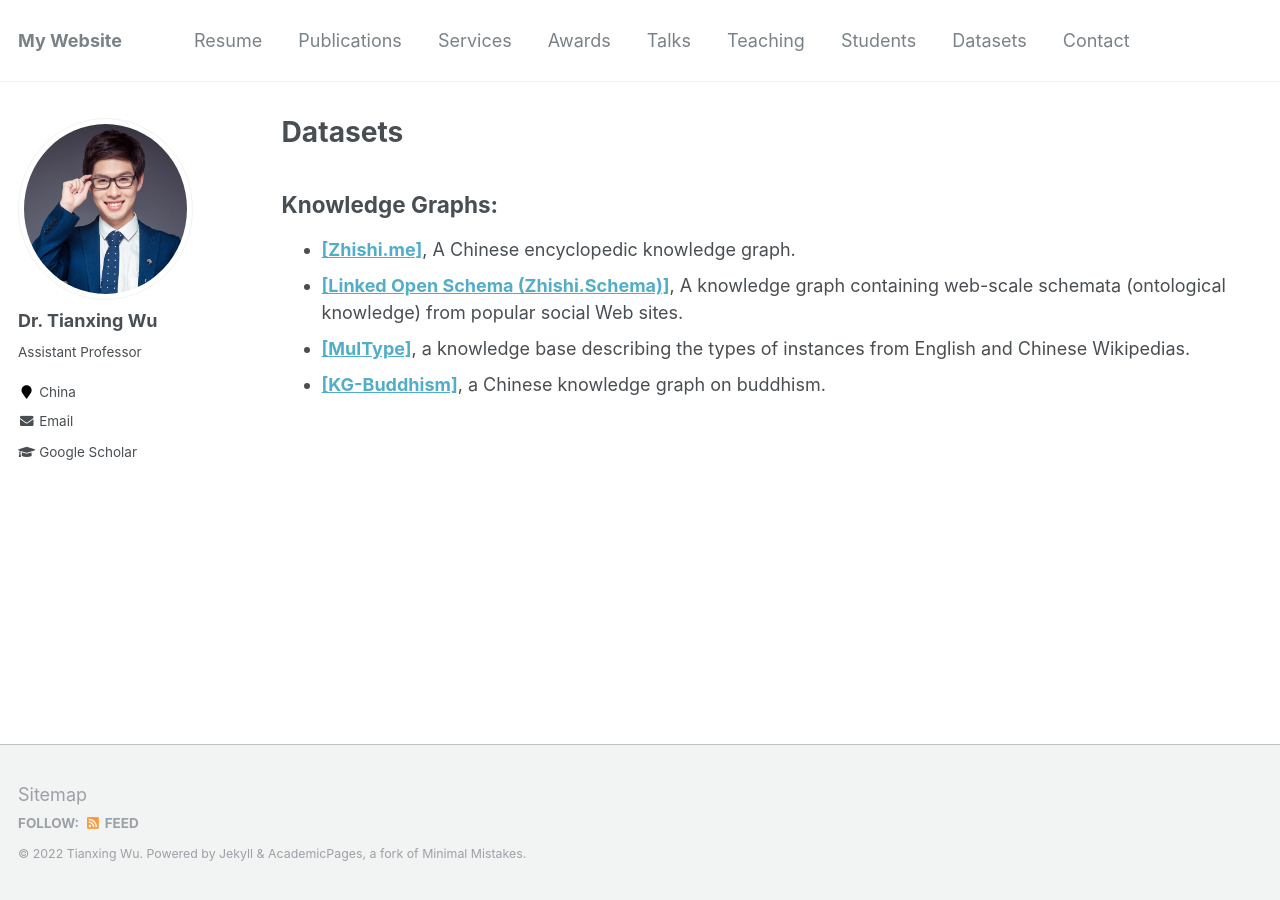
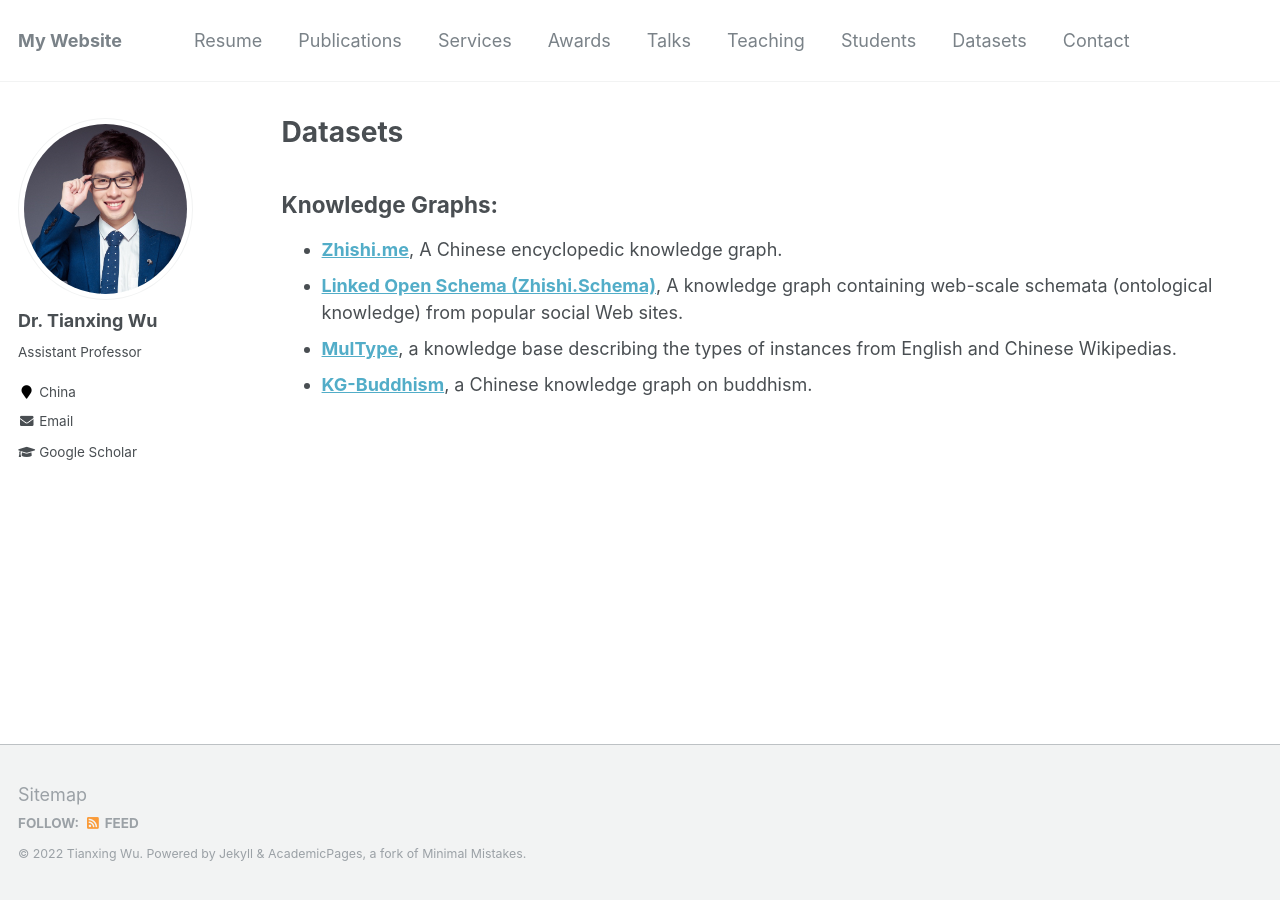
Before and after one commit to tianxing-wu/tianxing-wu.github.io, a Jekyll site: the page built from _pages/datasets.md, in a window 1280 px wide. Built offline with Jekyll 4.4.1, drawn with Linux system fonts in a browser that asks for light colours.

Commit message:
info update

```diff
--- a/_pages/datasets.md
+++ b/_pages/datasets.md
@@ -6,7 +6,7 @@ author_profile: true
 ---
 
 ## Knowledge Graphs:
-* **[[Zhishi.me]](http://openkg.cn/dataset/zhishi-me-dump)**, A Chinese encyclopedic knowledge graph.
-* **[[Linked Open Schema (Zhishi.Schema)]](http://openkg.cn/dataset/linked-open-schema)**, A knowledge graph containing web-scale schemata (ontological knowledge) from popular social Web sites.
-* **[[MulType]](http://openkg.cn/dataset/multype)**, a knowledge base describing the types of instances from English and Chinese Wikipedias.
-* **[[KG-Buddhism]](http://openkg.cn/dataset/kg-buddhism)**, a Chinese knowledge graph on buddhism.
+* **[Zhishi.me](http://openkg.cn/dataset/zhishi-me-dump)**, A Chinese encyclopedic knowledge graph.
+* **[Linked Open Schema (Zhishi.Schema)](http://openkg.cn/dataset/linked-open-schema)**, A knowledge graph containing web-scale schemata (ontological knowledge) from popular social Web sites.
+* **[MulType](http://openkg.cn/dataset/multype)**, a knowledge base describing the types of instances from English and Chinese Wikipedias.
+* **[KG-Buddhism](http://openkg.cn/dataset/kg-buddhism)**, a Chinese knowledge graph on buddhism.
```
